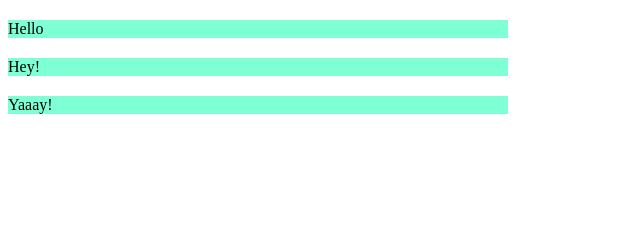
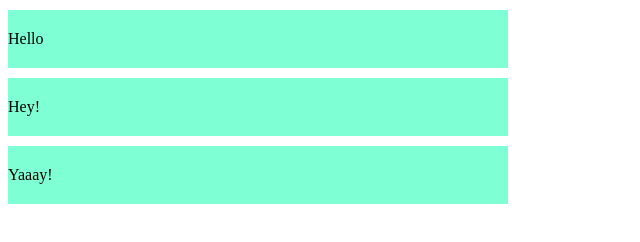
Before and after one commit to kazu228/PaddingMargin, a plain HTML site: page index.html in a window 1280 px wide. Shown: the whole page, without its empty margins (0-640 px from the left). Drawn offline with Linux system fonts and the light colour scheme.

Commit message:
paddingで内側に余白を設定

```diff
--- a/css/style.css
+++ b/css/style.css
@@ -2,7 +2,7 @@
 div {
     background-color: aquamarine;
     width: 500px;
-    margin-bottom: 20px;
-    margin-top: 20px;
-
+    margin-top: 10px;
+    padding-top: 20px;
+    padding-bottom: 20px;
 }
```
